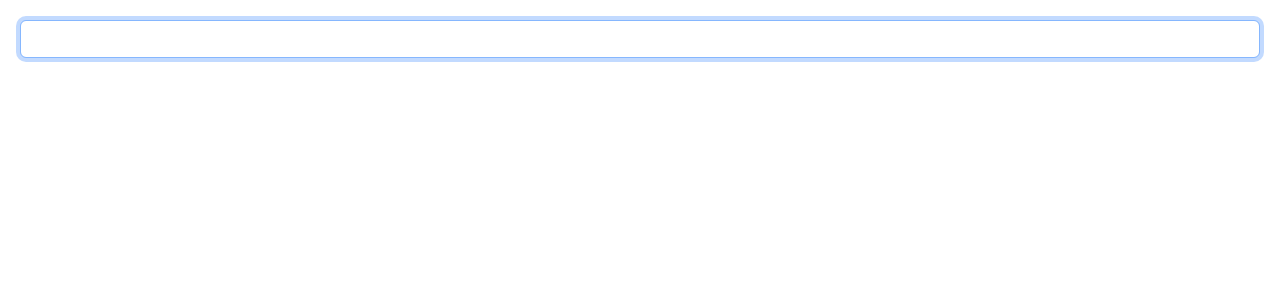
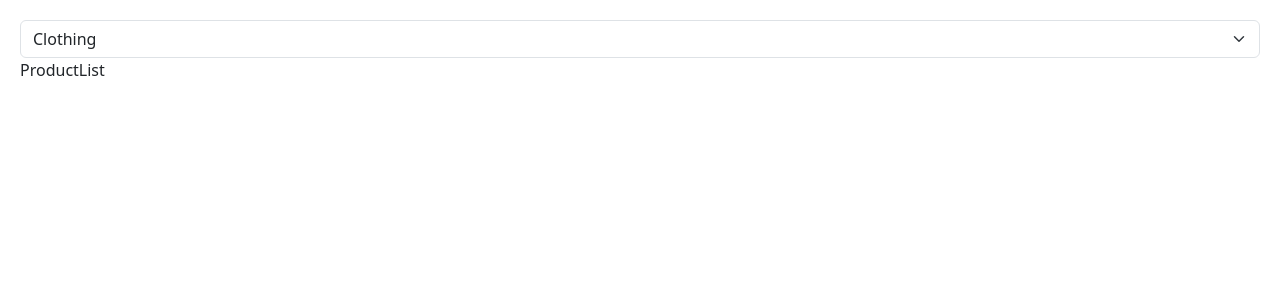
Before and after one commit to animesh0701/comic_app, a React (Vite) app: page / in a window 1280 px wide. Shown: the top 300 px of the page. Built offline with nearby package versions, Linux system fonts and the light colour scheme.

Commit message:
Effect hook dependencies

```diff
--- a/src/App.tsx
+++ b/src/App.tsx
@@ -21,6 +21,7 @@
 import Form from "./components/Form";
 import Form1 from "./components/Form1";
 import Form3 from "./components/Form3";
+import ProductList from "./components/ProductList";
 const comics = ["Nirvana", "Boundary", "JJK", "CSM", "OnePiece"];
 
 const handleSelectItem = (item: string) => {
@@ -30,13 +31,7 @@
 function App() {
   const [alertVisible, setAlertVisibility] = useState(false);
   const [cartItem, setCartItem] = useState(["product1", "product2"]);
-  const ref = useRef<HTMLInputElement>(null);
-
-  //afterRender
-  useEffect(() => {
-    //side effect
-    if (ref.current) ref.current.focus();
-  });
+  const [category, setCategory] = useState("");
 
   const HandleClick = () => {
     setCartItem(
@@ -108,8 +103,16 @@
       <Form1 />
       <Form3 />
       */}
-
-      <input ref={ref} type="text" className="form-control" />
+      <select
+        className="form-select"
+        onChange={(e) => {
+          setCategory(e.target.value);
+        }}
+      >
+        <option value="clothing">Clothing</option>
+        <option value="household">Household</option>
+      </select>
+      <ProductList category={category} />
     </div>
   );
 }
--- /dev/null
+++ b/src/components/ProductList.tsx
@@ -0,0 +1,15 @@
+import React from "react";
+import { useState, useEffect } from "react";
+
+const ProductList = ({ category }: { category: string }) => {
+  const [products, setProducts] = useState<string[]>([]);
+
+  useEffect(() => {
+    console.log("Fetching Products " + category);
+    setProducts(["Clothing", "Household"]);
+  }, [category]);
+
+  return <div>ProductList</div>;
+};
+
+export default ProductList;
```
